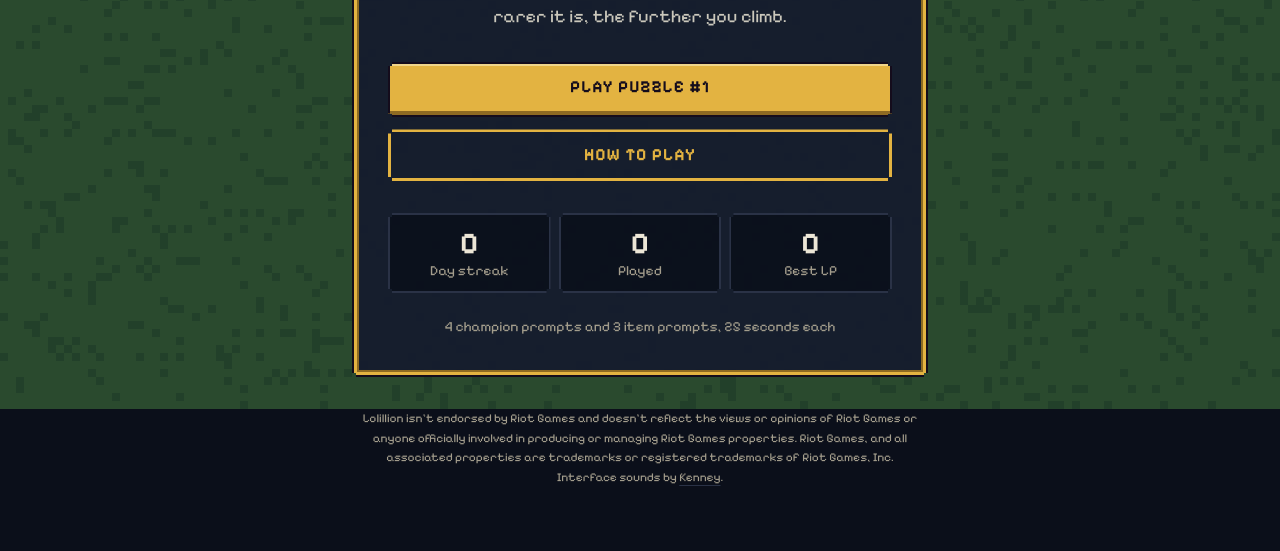
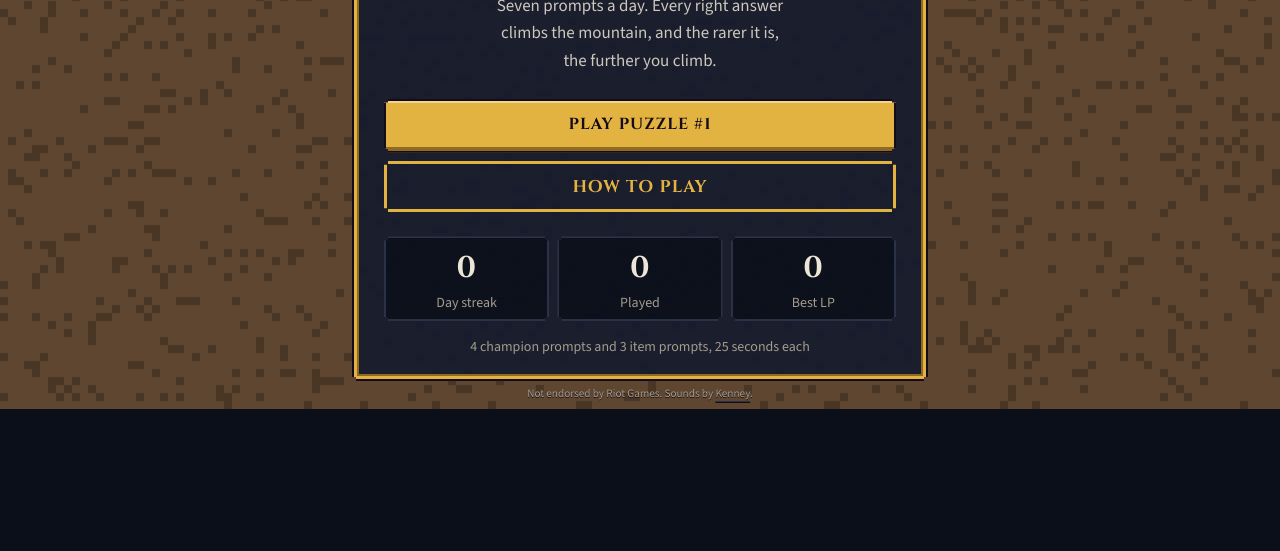
Before and after one commit to ThomasMarcCarter/thomasmarccarter.github.io, an Astro site: page /lolillion in a window 1280 px wide. Shown: the part 391-942 px from the top of the page. After the commit the page ends 800 px from the top, so only its background shows below. Built offline with nearby package versions, Linux system fonts and the light colour scheme; Astro itself is replaced by a stand-in of ours.

Commit message:
Fit Lolillion to the window, switch to League-style fonts and climb a sandstone peak
The page no longer scrolls: the game takes the window height, text and spacing shrink
on short screens, and only the panel scrolls when a screen can't fit. The legal line
moves under the panel, with the full disclaimer in How to play.

Headings use Cinzel and body text Source Sans 3, standing in for the client's
Beaufort and Spiegel, which are listed first for anyone who has them installed.

The climber becomes an original spear-and-shield warrior on a sandstone mountain with
desert foothills, more stars and a beam of starlight that brightens at the summit.

Co-Authored-By: Claude Opus 5.5 <noreply@anthropic.com>

```diff
--- a/src/layouts/BaseLayout.astro
+++ b/src/layouts/BaseLayout.astro
@@ -18,7 +18,7 @@ const pageTitle = title ? `${title} | ${site.name}` : `${site.name}, ${site.role
 const fonts = [
   'family=Schibsted+Grotesk:wght@400;500;700;800',
   ...(skin === 'radar' ? ['family=Black+Ops+One', 'family=Share+Tech+Mono'] : []),
-  ...(skin === 'lolillion' ? ['family=Pixelify+Sans:wght@400;500;600;700'] : []),
+  ...(skin === 'lolillion' ? ['family=Cinzel:wght@600;700', 'family=Source+Sans+3:wght@400;600;700'] : []),
 ].join('&');
 ---
 
--- a/src/lolillion/components/AnswerInput.tsx
+++ b/src/lolillion/components/AnswerInput.tsx
@@ -109,7 +109,7 @@ export default function AnswerInput({ pool, entries, onSubmit, describedBy }: Pr
             setFeedback(null);
           }
         }}
-        className={`lol-input w-full px-4 py-3.5 text-lg text-ink placeholder:text-muted ${
+        className={`lol-input w-full px-4 py-[clamp(0.6rem,2dvh,0.875rem)] text-lg text-ink placeholder:text-muted ${
           shakes && feedback?.kind === 'wrong' ? 'lol-shake' : ''
         }`}
       />
--- a/src/lolillion/components/Climb.tsx
+++ b/src/lolillion/components/Climb.tsx
@@ -2,9 +2,10 @@ import { useEffect, useRef, useState, type RefObject } from 'react';
 import { CENTRE, CLIMB_MAX_LP, SUMMIT_ALT, VIEW_W, halfWidth, trailPoint } from '../engine/climb';
 import { finalRank, ranks } from '../engine/ranks';
 
-// Original pixel art, drawn into a small buffer each frame and scaled up by a whole number without smoothing.
-// The scene fills the window behind the game; the climber walks the switchback trail as LP comes in,
-// and each rank has a flag at its corner.
+// Original pixel art: a spear-carrying warrior climbing a sandstone peak under the stars, drawn into a small buffer
+// each frame and scaled up by a whole number without smoothing. The scene fills the window behind the game; the
+// warrior walks the switchback trail as LP comes in, each rank has a flag at its corner, and starlight pours down
+// on the summit.
 
 interface Props {
   /** Today's LP so far; a change walks the climber to the new spot. */
@@ -44,27 +45,29 @@ const px = (hex: string) => {
 };
 
 const C = {
-  ground: px('#2a4a2e'),
-  groundDark: px('#22402a'),
-  grass: px('#4f8a4a'),
-  grassDark: px('#3c6e3d'),
+  ground: px('#5e4630'),
+  groundDark: px('#4a3624'),
+  grass: px('#b08d5a'),
+  grassDark: px('#8a6c44'),
   ridgeFar: px('#2b2a5e'),
   ridgeNear: px('#1e1f47'),
   cloud: px('#4d4788'),
   cloudTop: px('#6c65a8'),
-  rockLight: px('#7a6a8c'),
-  rock: px('#5f5174'),
-  rockDark: px('#463b5a'),
-  rockEdge: px('#2c2440'),
+  rockLight: px('#b07a52'),
+  rock: px('#8a5a3c'),
+  rockDark: px('#5e3b2a'),
+  rockEdge: px('#2e1a14'),
   snow: px('#eef1ff'),
   snowShade: px('#aab3df'),
-  trail: px('#a2917c'),
+  trail: px('#d2b98f'),
   trailWalked: px('#f0d58a'),
   trailShadow: px('#3a2f4a'),
   star: px('#fff6dc'),
   starDim: px('#8f87c9'),
   pole: px('#d9d2c0'),
   flagOff: px('#4a4560'),
+  beam: px('#5d6fc4'),
+  beamBright: px('#a9b8ff'),
 };
 const FLAG_COLOURS = Object.fromEntries(Object.entries(RANK_COLOURS).map(([k, v]) => [k, px(v)]));
 const SKY = ['#3b4a85', '#34306e', '#221d4d', '#140f33', '#09071d'].map(px);
@@ -105,25 +108,49 @@ const TRAIL: { x: number; alt: number; lp: number }[] = [];
 
 type Sprite = { rows: string[]; colours: Record<string, number> };
 
-const climber = (legs: [string, string]): Sprite => ({
-  rows: ['..oooo..', '.ohhhho.', 'ohhhhhho', 'ohhffefo', 'ohhffffo', '.occbbo.', 'occcbbbo', 'occcbbbo', '.oobboo.', ...legs],
+// The warrior, facing right: plumed silver helm, teal tunic, spear behind, round shield in front.
+const warrior = (legs: [string, string]): Sprite => ({
+  rows: [
+    '..t.........',
+    '.ttt.rrrr...',
+    '..p.rrRRrr..',
+    '..p..oggggo.',
+    '..p.ogggggGo',
+    '..p.oggvvvGo',
+    '..p.oggvgggo',
+    '..p..oaaaoh.',
+    '..psoaaaAhhh',
+    '..p.oaaaAhHh',
+    '..p.okkkAhHh',
+    '..p.okkkkhh.',
+    ...legs,
+  ],
   colours: {
     o: px('#140c1c'),
-    h: px('#3f6fb5'),
-    f: px('#f2c9a0'),
-    e: px('#140c1c'),
-    c: px('#e3b341'),
-    b: px('#2d3f73'),
+    t: px('#e6ecf5'),
+    p: px('#8a6a4a'),
+    r: px('#4fb3e8'),
+    R: px('#2a6f9e'),
+    g: px('#c9d1dc'),
+    G: px('#77818f'),
+    v: px('#140c1c'),
+    s: px('#c98b62'),
+    a: px('#2f8f83'),
+    A: px('#1d5c55'),
+    k: px('#3d4a6b'),
+    h: px('#d9a441'),
+    H: px('#8e6a22'),
     l: px('#6b4a33'),
   },
 });
-const STAND = climber(['.ol..lo.', '.oo..oo.']);
-const STRIDE = climber(['ol....lo', 'oo....oo']);
-const PASS = climber(['..olo...', '..ooo...']);
+const STAND = warrior(['..p..ol.lo..', '..p..oo.oo..']);
+const STRIDE = warrior(['..p.ol...lo.', '..p.oo...oo.']);
+const PASS = warrior(['..p...olo...', '..p...ooo...']);
+const SPRITE_HALF = 6;
 
 const PINE: Sprite = {
   rows: ['..g..', '.ggg.', '..g..', '.ggg.', 'ggggg', '..t..'],
-  colours: { g: px('#24553a'), t: px('#4a3324') },
+  colours: { g: px('#4f5a2e'), t: px('#4a3324') },
 };
 const TENT: Sprite = {
   rows: ['...o...', '..oro..', '.orrro.', 'orrdrro', 'orrdrro'],
@@ -201,6 +228,7 @@ export default function Climb({ lp, focus }: Props) {
       const moving = p < 1 && span > 0;
 
       const me = trailPoint(a.shown);
+      const summitLit = a.shown >= CLIMB_MAX_LP;
       const camTarget = me.alt - (H - 1 - anchorRow());
       a.cam = Number.isNaN(a.cam) || reduced ? camTarget : a.cam + (camTarget - a.cam) * 0.12;
       const cam = Math.round(a.cam);
@@ -243,7 +271,16 @@ export default function Climb({ lp, focus }: Props) {
             buf[i] = alt > cloud.alt + 1 ? C.cloudTop : C.cloud;
             continue;
           }
-          const density = Math.min(1, Math.max(0, (alt - 70) / 260)) * 0.025;
+          // Starlight pours down onto the peak; it burns brighter once the warrior stands on the summit.
+          if (alt > SUMMIT_ALT - 4) {
+            const off = Math.abs(wx + 0.5 - CENTRE);
+            const width = 2.5 + Math.min(6, (alt - SUMMIT_ALT) * 0.06);
+            if (off < width && BAYER[(x & 3) + ((alt & 3) << 2)] < (summitLit ? 14 : 8) - off * 2) {
+              buf[i] = off < 1.2 && summitLit ? C.beamBright : C.beam;
+              continue;
+            }
+          }
+          const density = (0.006 + Math.min(1, Math.max(0, (alt - 30) / 240)) * 0.03);
           if (hash(wx, alt) < density) {
             const twinkle = !reduced && hash(wx * 3 + Math.floor(t * 2.5), alt) < 0.18;
             buf[i] = twinkle ? C.starDim : C.star;
@@ -283,11 +320,11 @@ export default function Climb({ lp, focus }: Props) {
       });
 
       // The climber: strides while walking, faces the way the trail runs, cheers at the summit.
-      const summit = !moving && a.shown >= CLIMB_MAX_LP;
+      const summit = !moving && summitLit;
       const stepFrame = Math.floor(now / 110) % 2;
       const sprite = moving ? (stepFrame ? STRIDE : PASS) : STAND;
       const hop = moving ? stepFrame : summit && !reduced && Math.floor(now / 280) % 2 ? 2 : 0;
-      blit(sprite, offX + Math.round(me.x) - 4, rowOf(me.alt) - 1 - hop, me.dir === -1);
+      blit(sprite, offX + Math.round(me.x) - SPRITE_HALF, rowOf(me.alt) - 1 - hop, me.dir === -1);
 
       ctx.putImageData(image, 0, 0);
       a.dirty = moving || Math.abs(camTarget - a.cam) > 0.5;
--- a/src/lolillion/components/Game.tsx
+++ b/src/lolillion/components/Game.tsx
@@ -154,7 +154,7 @@ export default function Game() {
   // The climb fills the window behind everything; the panel sits at the bottom, scrolling inside itself,
   // so the page never scrolls the climber out of view. The empty `sky` area is where the camera keeps them.
   return (
-    <section className="mx-auto flex min-h-dvh max-w-xl flex-col pt-4 pb-4 sm:pb-8">
+    <section className="lol-game mx-auto flex h-dvh max-w-xl flex-col pt-3 pb-2">
       <Climb lp={totalLp(questions, progress)} focus={sky} />
       <div className="lol-topbar flex items-center justify-between">
         <a href={url('/')} className="text-sm transition-colors hover:text-accent">
@@ -162,8 +162,16 @@ export default function Game() {
         </a>
         <MuteButton />
       </div>
-      <div ref={sky} className="min-h-28 flex-1" />
-      <div className="lol-panel max-h-[72dvh] overflow-y-auto px-5 py-7 sm:px-9 sm:py-10">{screen}</div>
+      <div ref={sky} className="min-h-[14dvh] flex-1" />
+      {/* Only the panel may scroll, and only when a screen can't fit (the full results list on a small phone). */}
+      <div className="lol-panel min-h-0 shrink overflow-y-auto px-5 py-[clamp(1rem,3dvh,2.25rem)] sm:px-8">{screen}</div>
+      <p className="lol-legal mt-1.5 text-center text-[0.7rem] leading-tight">
+        Not endorsed by Riot Games. Sounds by{' '}
+        <a href="https://kenney.nl" className="link" rel="noopener" target="_blank">
+          Kenney
+        </a>
+        .
+      </p>
     </section>
   );
 }
--- a/src/lolillion/components/QuestionCard.tsx
+++ b/src/lolillion/components/QuestionCard.tsx
@@ -40,10 +40,10 @@ export default function QuestionCard({ question, index, total, remaining, entrie
   return (
     <div>
       <Progress done={index} total={total} />
-      <p className="lol-display mt-6 text-sm text-accent">
+      <p className="lol-display mt-[clamp(0.75rem,2.5dvh,1.5rem)] text-sm text-accent">
         {question.pool === 'champion' ? 'Champion' : 'Item'} prompt {index + 1} of {total}
       </p>
-      <h1 id={promptId} className="lol-display mt-2 mb-6 text-[clamp(1.6rem,6vw,2.25rem)] leading-tight font-semibold">
+      <h1 id={promptId} className="lol-display mt-1 mb-[clamp(0.75rem,2.5dvh,1.5rem)] text-[clamp(1.25rem,min(6vw,4.5dvh),2rem)] leading-tight font-semibold">
         {question.prompt}
       </h1>
       <div
--- a/src/lolillion/components/StartScreen.tsx
+++ b/src/lolillion/components/StartScreen.tsx
@@ -18,13 +18,13 @@ export default function StartScreen({ number, streak, played, best, resuming, on
   ];
   return (
     <div className="text-center">
-      <h1 className="lol-display lol-title text-[clamp(3rem,13vw,4.75rem)] leading-none font-bold">Lolillion</h1>
-      <p className="mx-auto mt-4 max-w-[34ch] text-lg text-ink/85">
+      <h1 className="lol-display lol-title text-[clamp(2.25rem,min(12vw,8dvh),4rem)] leading-none font-bold">Lolillion</h1>
+      <p className="mx-auto mt-[clamp(0.5rem,2dvh,1rem)] max-w-[36ch] text-ink/85">
         Seven prompts a day. Every right answer climbs the mountain, and the rarer it is, the further you climb.
       </p>
       <button
         type="button"
-        className="lol-button mt-8"
+        className="lol-button mt-[clamp(0.75rem,3dvh,2rem)]"
         onClick={() => {
           play('click');
           onPlay();
@@ -32,18 +32,18 @@ export default function StartScreen({ number, streak, played, best, resuming, on
       >
         {resuming ? `Continue puzzle #${number}` : `Play puzzle #${number}`}
       </button>
-      <div className="mt-3">
+      <div className="mt-2">
         <HowToPlay />
       </div>
-      <dl className="lol-stats mt-8 grid grid-cols-3">
+      <dl className="lol-stats mt-[clamp(0.75rem,3dvh,2rem)] grid grid-cols-3">
         {stats.map(([label, value]) => (
-          <div key={label} className="flex flex-col-reverse py-3">
+          <div key={label} className="flex flex-col-reverse py-[clamp(0.25rem,1dvh,0.75rem)]">
             <dt className="text-sm text-muted">{label}</dt>
-            <dd className="lol-display text-3xl font-bold text-ink">{value}</dd>
+            <dd className="lol-display text-[clamp(1.25rem,4dvh,1.875rem)] font-bold text-ink">{value}</dd>
           </div>
         ))}
       </dl>
-      <p className="mt-6 text-sm text-muted">4 champion prompts and 3 item prompts, 25 seconds each</p>
+      <p className="mt-[clamp(0.5rem,2dvh,1.5rem)] text-sm text-muted">4 champion prompts and 3 item prompts, 25 seconds each</p>
     </div>
   );
 }
--- a/src/lolillion/components/TierBadge.tsx
+++ b/src/lolillion/components/TierBadge.tsx
@@ -15,7 +15,8 @@ const FILL: Record<string, string> = {
 
 interface Props {
   tier: TierName | null;
-  size?: number;
+  /** Pixels, or any CSS length such as a clamp() that shrinks on short screens. */
+  size?: number | string;
   /** Rays, ring and particles: used once per reveal, not in lists. */
   celebrate?: boolean;
   /** Overrides the tier colour, e.g. for the day's final rank. */
--- a/src/pages/lolillion.astro
+++ b/src/pages/lolillion.astro
@@ -11,11 +11,4 @@ import Game from '../lolillion/components/Game';
 >
   <div class="lol-backdrop" aria-hidden="true"></div>
   <Game client:only="react" />
-  <p class="mx-auto max-w-xl pb-16 text-center text-xs leading-relaxed text-muted">
-    Lolillion isn't endorsed by Riot Games and doesn't reflect the views or opinions of Riot Games or anyone officially
-    involved in producing or managing Riot Games properties. Riot Games, and all associated properties are trademarks or
-    registered trademarks of Riot Games, Inc.
-    <br />
-    Interface sounds by <a href="https://kenney.nl" class="link" rel="noopener" target="_blank">Kenney</a>.
-  </p>
 </BaseLayout>
--- a/src/styles/global.css
+++ b/src/styles/global.css
@@ -148,8 +148,9 @@
   --gold-dark: #8e6a22;
   --outline: #140c1c;
   --wrong: #ff6b5e;
-  --body-font: "Pixelify Sans", ui-monospace, monospace;
-  --display-font: "Pixelify Sans", ui-monospace, monospace;
+  /* The League client's own faces when installed, otherwise the closest free matches. */
+  --body-font: "Spiegel", "Source Sans 3", ui-sans-serif, system-ui, sans-serif;
+  --display-font: "Beaufort for LOL", "Cinzel", Georgia, serif;
   --tier-silver: #b8c0cc;
   --tier-gold: #e3b341;
   --tier-platinum: #3fc1a5;
@@ -174,8 +175,17 @@
   );
   color-scheme: dark;
 }
+:root[data-skin="lolillion"],
 :root[data-skin="lolillion"] body {
-  -webkit-font-smoothing: none;
+  /* The game is sized to the window; nothing scrolls the page. */
+  height: 100%;
+  overflow: hidden;
+  overscroll-behavior: none;
+}
+
+.lol-legal {
+  color: var(--muted);
+  text-shadow: 0 1px 0 var(--outline);
 }
 
 /* Reveal rays spin wider than the panel; keep them from adding a sideways scroll. */
@@ -270,9 +280,9 @@
 .lol-title {
   color: var(--gold-light);
   text-shadow:
-    0 3px 0 var(--accent),
-    3px 6px 0 var(--gold-dark),
-    6px 9px 0 var(--outline);
+    0 2px 0 var(--accent),
+    2px 4px 0 var(--gold-dark),
+    4px 6px 0 var(--outline);
 }
 @media (prefers-reduced-motion: no-preference) {
   .lol-title {
@@ -287,9 +297,9 @@
 
 /* Gold block button that presses down a few pixels. */
 .lol-button {
-  @apply block w-full px-4 pt-3 pb-4 text-center font-bold tracking-[0.06em] uppercase;
+  @apply block w-full px-4 pt-[clamp(0.5rem,1.6dvh,0.75rem)] pb-[clamp(0.75rem,2dvh,1rem)] text-center font-bold tracking-[0.06em] uppercase;
   font-family: var(--display-font);
-  font-size: 1.05rem;
+  font-size: 1rem;
   background: var(--accent);
   color: var(--outline);
   clip-path: var(--notched);
@@ -310,7 +320,7 @@
     inset 0 2px 0 0 var(--gold-dark);
 }
 .lol-button-ghost {
-  @apply block w-full px-4 py-3 text-center font-bold tracking-[0.06em] text-accent uppercase;
+  @apply block w-full px-4 py-[clamp(0.5rem,1.6dvh,0.75rem)] text-center font-bold tracking-[0.06em] text-accent uppercase;
   font-family: var(--display-font);
   clip-path: var(--notched);
   box-shadow: inset 0 0 0 3px var(--accent);
```
Also changed, not shown: src/lolillion/components/HowToPlay.tsx (+7 -2 lines), src/lolillion/components/Results.tsx (+10 -10 lines), src/lolillion/components/Reveal.tsx (+7 -7 lines).
